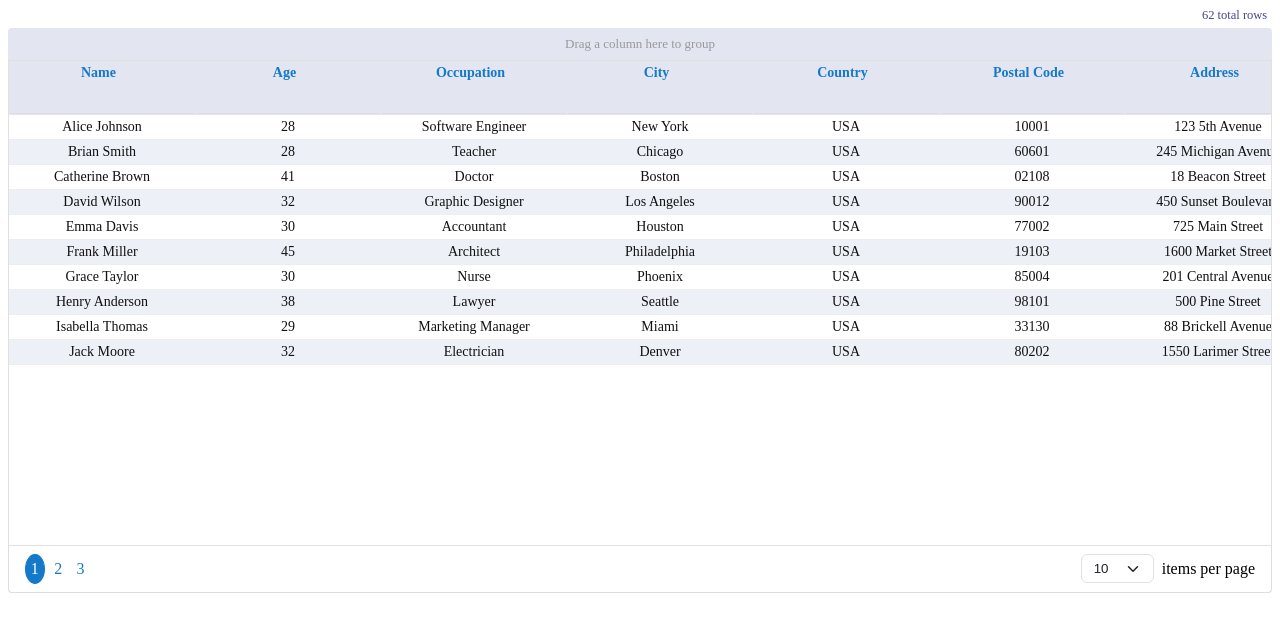
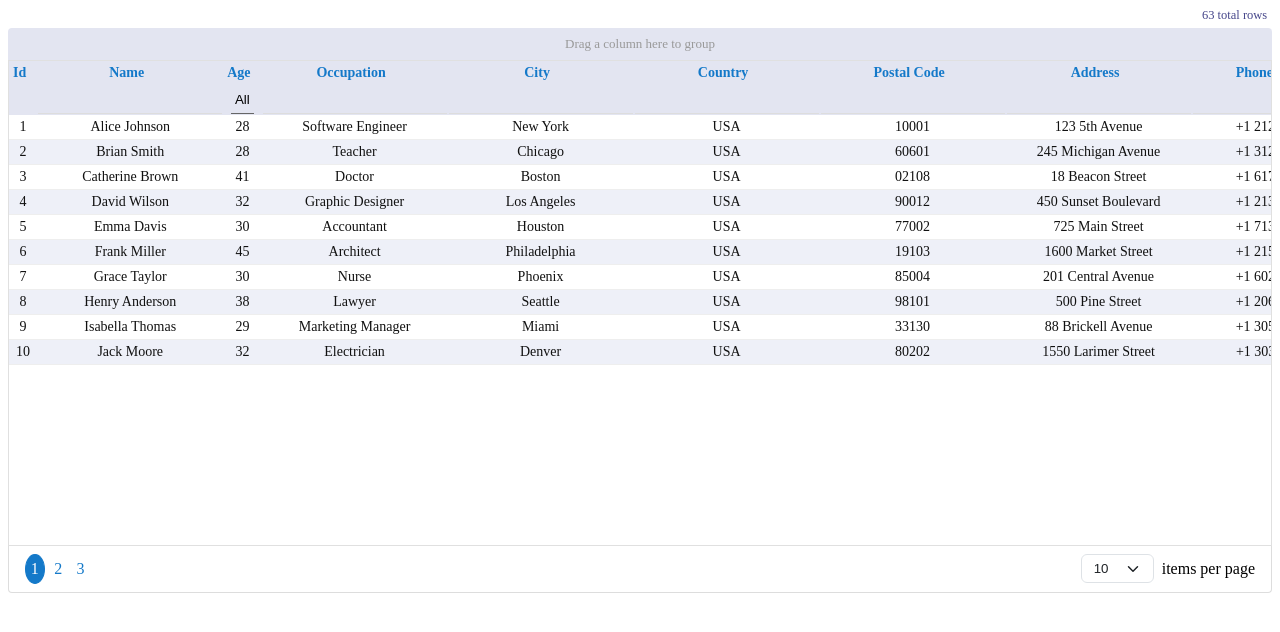
Before and after one commit to maissour/grid-vuejs, a Vue app in the folder gridVuejs/: page / in a window 1280 px wide. Shown: the top 632 px of the page. Built offline with nearby package versions, Linux system fonts and the light colour scheme; the HTML template or start-up script is replaced by a standard one.

Commit message:
drop down list was added with fix of group data

```diff
--- a/gridVuejs/src/assets/style.css
+++ b/gridVuejs/src/assets/style.css
@@ -84,29 +84,6 @@
   background: #e3e5f1;
 }
 
-.t-filter-input {
-  width: 100%;
-  box-sizing: border-box;
-  padding: 6px 4px;
-  font-size: 13px;
-  font-weight: normal;
-  color: #111111;
-  background: transparent;
-  border: none;
-  border-bottom: 1px solid #dddddd;
-  border-radius: 0;
-  outline: none;
-  transition: border-color 0.15s ease;
-}
-
-.t-filter-input:hover {
-  border-bottom-color: #bbbbbb;
-}
-
-.t-filter-input:focus {
-  border-bottom-color: #666666;
-}
-
 .t-group-container {
   background: #e3e5f1;
   padding: 0.5rem;
@@ -190,19 +167,19 @@
   background-color: #1479c9;
 }
 
-.t-sticky tbody tr.group-row td {
-  padding: 4px;
-  display: flex;
-  align-items: center;
-}
-
-.group-row td span {
+.group-row-label span {
   font-size: 12px;
   color: white;
 }
 
-.group-row td span:hover {
+.group-row-label span:hover {
   cursor: pointer;
+}
+
+.group-row-label{
+  display: flex;
+  align-items: center;
+  gap: 4px;
 }
 
 .group-label {
--- a/gridVuejs/src/components/grid/GridTable.vue
+++ b/gridVuejs/src/components/grid/GridTable.vue
@@ -3,14 +3,20 @@ import type { Component } from 'vue'
 import { computed, ref, type PropType } from 'vue'
 import {
   SortDirection,
+  type DisplayItem,
   type FilterState,
   type GridColumns,
+  type GroupItem,
   type GroupState,
+  type IdTextDto,
   type PageState,
+  type RowItem,
   type SortState,
 } from './index.types'
 import { formatDateDynamic, ISO_DATE } from '.'
 import dateFilterTemplate from './templates/dateFilterTemplate.vue'
+import dropDownlistTemplate from './templates/dropDownlistTemplate.vue'
+import textFilterTemplate from './templates/textFilterTemplate.vue'
 
 // Emits
 const emits = defineEmits([
@@ -47,13 +53,21 @@ const props = defineProps({
     type: Boolean,
     default: false,
   },
-  clientSort: {
+  isClientSort: {
+    type: Boolean,
+    default: true,
+  },
+  isClientFilter: {
     type: Boolean,
     default: true,
   },
 })
 
 // Data
+const dateFilterTemplateSlot = 'dateFilter'
+const dropdownListFilterTemplateSlot = 'dropDownlistFilter'
+const textFilterTemplateSlot = 'textFilter'
+const defaultSelection = 'All'
 const gridMargin = 16
 const maxVisiblePageNumber = 3
 const currentSelection = ref<Record<string, any>[]>([])
@@ -119,13 +133,6 @@ const selectedRowClass = (dataItem: Record<string, any>): string => {
   return ''
 }
 
-const computeTotalRows = (): string => {
-  if (props.dataItems.length > 0) {
-    return props.dataItems.length + ' total rows'
-  }
-  return ''
-}
-
 const computeSelection = (): string => {
   if (currentSelection.value.length == 1) {
     return '1 selected row'
@@ -170,24 +177,43 @@ const getFilterValue = (field: string): string => {
   return filterState.value.find((f) => f.field === field)?.value ?? ''
 }
 
-const groupData = (data: Record<string, any>[], fields: string[]) => {
-  return data.reduce(
-    (groups, item) => {
-      const key = fields.map((field) => `${field} : ${item[field]}`).join(' | ')
-      if (!groups[key]) groups[key] = []
-      groups[key].push(item)
-      return groups
-    },
-    {} as Record<string, any[]>,
-  )
+const groupData = (
+  data: Record<string, any>[],
+  fields: string[],
+  level = 0,
+  ancestors: string[] = [],
+): DisplayItem[] => {
+  if (level >= fields.length) {
+    return data.map((row) => ({ type: 'row', row, ancestors }))
   }
 
-const pageCount = computed(() => Math.ceil(props.dataItems.length / pageSize.value))
+  const field = fields[level]
+
+  const groups = new Map<any, Record<string, any>[]>()
+  data.forEach((item) => {
+    const value = item[field as string]
+    if (!groups.has(value)) groups.set(value, [])
+    groups.get(value)!.push(item)
+  })
+
+  const result: DisplayItem[] = []
+  groups.forEach((items, value) => {
+    const label = `${field} : ${value}`
+    const parentKey = ancestors[ancestors.length - 1]
+    const key = parentKey ? `${parentKey} | ${label}` : label
+
+    result.push({ type: 'group', key, label, level, ancestors })
+    result.push(...groupData(items, fields, level + 1, [...ancestors, key]))
+  })
+
+  return result
+}
 
 const localDataItem = computed(() => {
   let data: Record<string, any>[] = props.dataItems
+
   // Filter
-  if (filterState.value.length > 0 && props.filterable) {
+  if (filterState.value.length > 0 && props.filterable && props.isClientFilter) {
     data = data.filter((item) =>
       filterState.value.every((filter) => {
         const cellValue = item[filter.field]
@@ -196,8 +222,9 @@ const localDataItem = computed(() => {
       }),
     )
   }
+
   // Sort
-  if (sortState.value.length > 0 && props.clientSort) {
+  if (sortState.value.length > 0 && props.isClientSort) {
     data = [...data].sort((a, b) => {
       for (const sort of sortState.value) {
         const comparison = compareValues(a[sort.field], b[sort.field])
@@ -208,17 +235,46 @@ const localDataItem = computed(() => {
       return 0
     })
   }
+
   // Group
   if (groupeState.value.length > 0 && props.groupable) {
     const fields = groupeState.value.map((g) => g.field)
-    const group = groupData(data, fields)
-    const result = Object.values(group).flat().slice(pageState.value.skip, pageState.value.take)
-    return groupData(result, fields)
+
+    const ordered = groupData(data, fields)
+      .filter((i): i is RowItem => i.type === 'row')
+      .map((i) => i.row)
+
+    const pageRows = ordered.slice(pageState.value.skip, pageState.value.take)
+    const result = groupData(pageRows, fields)
+    return result
   }
 
   data = data.slice(pageState.value.skip, pageState.value.take)
 
   return data
+})
+
+const groupedItems = computed(() => localDataItem.value as DisplayItem[])
+
+const isGroupItem = (item: DisplayItem): item is GroupItem => item.type === 'group'
+
+const computeTotalRows = (): string => {
+  if (filterState.value.length > 0 && props.filterable && props.isClientFilter) {
+    const rowsCount = localDataItem.value.filter(
+      (item: Record<string, any>) => item.type !== 'group',
+    ).length
+    return rowsCount + ' total rows'
+  } else {
+    return props.dataItems.length + ' total rows'
+  }
+}
+
+const pageCount = computed(() => {
+  if (filterState.value.length > 0 && props.filterable && props.isClientFilter) {
+    return Math.ceil(localDataItem.value.length / pageSize.value)
+  } else {
+    return Math.ceil(props.dataItems.length / pageSize.value)
+  }
 })
 
 const visiblePages = computed(() => {
@@ -231,23 +287,52 @@ const visiblePages = computed(() => {
 })
 
 // Methods
-const filterCellRegistry: Record<string, Component> = {
-  dateFilter: dateFilterTemplate,
+const baseProps = (col: GridColumns) => ({
+  field: col.field,
+  value: getFilterValue(col.field),
+})
+
+const getDateFilterProps = (col: GridColumns) => ({
+  templateProps: {
+    ...baseProps(col),
+    format: col.format as string,
+    onChange: (v: any) => setFilterValue(col.field, v),
+  },
+})
+
+const dropdownListItems = (col: GridColumns): IdTextDto[] => {
+  if (props.dataItems.length === 0) {
+    return []
   }
 
-const resolveFilterCell = (col: GridColumns): Component | null => {
-  const fc = col.filterCell
-  if (!fc) return null
-  if (typeof fc === 'string') return filterCellRegistry[fc] ?? null
-  return fc
+  const uniqueValues = new Set(
+    props.dataItems
+      .map((item: any) => item[col.field])
+      .filter((v: any) => v !== null && v !== undefined && v !== ''),
+  )
+  const all: IdTextDto = { id: 0, text: defaultSelection }
+  let list = Array.from(uniqueValues)
+    .sort()
+    .map((value: any, idx: number) => ({
+      id: idx + 1,
+      text: String(value),
+    }))
+  list.unshift(all)
+  return list
 }
 
-const getFilterSlotProps = (col: GridColumns) => ({
-  props: {
-    field: col.field,
-    format: col.format,
-    value: getFilterValue(col.field),
-    onChange: (value: any) => setFilterValue(col.field, value),
+const getDropdownFilterProps = (col: GridColumns) => ({
+  templateProps: {
+    ...baseProps(col),
+    onChange: (v: any) => setFilterValue(col.field, v),
+    dataItemList: dropdownListItems(col),
+  },
+})
+
+const getTextFilterProps = (col: GridColumns) => ({
+  templateProps: {
+    ...baseProps(col),
+    onChange: (v: any) => setFilterValue(col.field, v),
   },
 })
 
@@ -310,7 +395,7 @@ const sortList = (event: PointerEvent, field: string) => {
 const setFilterValue = (field: string, value: string) => {
   const existing = filterState.value.find((f) => f.field === field)
   if (existing) {
-    if (value === '') {
+    if (value === '' || value == defaultSelection) {
       filterState.value = filterState.value.filter((f) => f.field !== field)
     } else {
       existing.value = value
@@ -367,7 +452,7 @@ const onGroupDrop = (event: DragEvent) => {
   if (!alreadyGrouped) {
     groupeState.value.push(dropped)
   }
-  emits('sortChange', groupeState.value)
+  emits('groupChange', groupeState.value)
 }
 
 const removeGroup = (field: string) => {
@@ -507,18 +592,19 @@ const compareValues = (aVal: any, bVal: any): number => {
         <tr class="t-filter-row" v-if="props.filterable">
           <th v-for="(col, idx) in props.columns" :key="idx">
             <template v-if="col.filterable">
-              <component
-                v-if="resolveFilterCell(col)"
-                :is="resolveFilterCell(col)"
-                :templateProps="getFilterSlotProps(col).props"
+              <dateFilterTemplate
+                v-if="col.filterCell == dateFilterTemplateSlot"
+                :templateProps="getDateFilterProps(col).templateProps"
               />
 
-              <input
-                v-else
-                class="t-filter-input"
-                type="text"
-                :value="getFilterValue(col.field)"
-                @input="setFilterValue(col.field, ($event.target as HTMLInputElement).value)"
+              <dropDownlistTemplate
+                v-if="col.filterCell == dropdownListFilterTemplateSlot"
+                :templateProps="getDropdownFilterProps(col).templateProps"
+              />
+
+              <textFilterTemplate
+                v-if="col.filterCell == textFilterTemplateSlot || col.filterCell == undefined"
+                :templateProps="getTextFilterProps(col).templateProps"
               />
             </template>
           </th>
@@ -527,29 +613,32 @@ const compareValues = (aVal: any, bVal: any): number => {
       <tbody>
         <!-- grouped mode -->
         <template v-if="isGrouped">
-          <template v-for="(groupRows, groupKey) in localDataItem" :key="groupKey">
-            <tr class="group-row">
+          <template v-for="(item, idx) in groupedItems" :key="idx">
+            <template v-if="!item.ancestors.some((k) => isGroupCollapsed(k))">
+              <!-- group row -->
+              <tr v-if="isGroupItem(item)" class="group-row">
                 <td :colspan="props.columns?.length">
+                  <div class="group-row-label" :style="{ paddingLeft: item.level * 20 + 'px' }">
                     <span
-                  :class="getCollapseClassIcon(isGroupCollapsed(groupKey as string))"
-                  @click="toggleCollapse(groupKey as string)"
+                      :class="getCollapseClassIcon(isGroupCollapsed(item.key))"
+                      @click="toggleCollapse(item.key)"
                     ></span>
-                <p class="group-label">{{ capitalizeTitleCol(groupKey as string) }}</p>
+                    <p class="group-label">{{ capitalizeTitleCol(item.label) }}</p>
+                  </div>
                 </td>
               </tr>
+
+              <!-- data row -->
               <tr
-              v-for="(row, rowIdx) in groupRows"
-              :key="rowIdx"
-              :class="[
-                selectedRowClass(row),
-                isGroupCollapsed(groupKey as string) ? 'hideElement' : '',
-              ]"
-              @click="selectionChange($event, row)"
+                v-else
+                :class="selectedRowClass(item.row)"
+                @click="selectionChange($event, item.row)"
               >
                 <td v-for="(col, colIdx) in props.columns" :key="colIdx">
-                {{ displayCell(col, row) }}
+                  {{ displayCell(col, item.row) }}
                 </td>
               </tr>
+            </template>
           </template>
         </template>
 
--- /dev/null
+++ b/gridVuejs/src/components/grid/templates/dropDownlistTemplate.vue
@@ -0,0 +1,100 @@
+<script setup lang="ts">
+import { ref } from 'vue'
+import type { IdTextDto } from '../index.types'
+
+// Props
+const p = defineProps<{
+  templateProps: {
+    field: string
+    value: any
+    onChange: (v: any) => void
+    dataItemList: IdTextDto[]
+  }
+}>()
+
+// Data
+const selectedValue = ref<IdTextDto>({ id: 0, text: 'All' })
+const open = ref(false)
+
+// Methods
+const pick = (id: number) => {
+  const selected = p.templateProps.dataItemList.find((i: IdTextDto) => i.id === id)
+  if (selected) {
+    selectedValue.value = selected
+    p.templateProps.onChange(selected.text)
+  }
+  open.value = false
+}
+</script>
+
+<template>
+  <div class="t-dropdown" @focusout="open = false" tabindex="-1">
+    <button type="button" class="t-select-filter" @click="open = !open">
+      {{ selectedValue.text }} <span class="fa-solid fa-chevron-down"></span>
+    </button>
+
+    <ul v-if="open" class="t-dropdown-list">
+      <li
+        v-for="val in p.templateProps.dataItemList"
+        :key="val.id"
+        class="t-select-option"
+        @mousedown.prevent="pick(val.id)"
+      >
+        {{ val.text }}
+      </li>
+    </ul>
+  </div>
+</template>
+
+<style scoped>
+.t-dropdown {
+  position: relative;
+  display: inline-block;
+}
+.t-select-filter {
+  background: transparent;
+  border: none;
+  border-bottom: 1px solid #666;
+  padding: 6px 4px;
+  cursor: pointer;
+}
+
+.t-select-filter span {
+  font-size: 10px;
+}
+
+.t-dropdown-list {
+  position: absolute;
+  height: 200px;
+  overflow: auto;
+  scrollbar-width: thin;
+  z-index: 10;
+  top: 100%;
+  left: 0;
+  min-width: 100%;
+  margin: 0;
+  padding: 0;
+  list-style: none;
+  background: white;
+  border: 1px solid white;
+  border-radius: 0px 0px 4px 4px;
+}
+.t-select-option {
+  display: flex;
+  justify-content: left;
+  padding: 3px 4px;
+  font-size: 12px;
+  color: black;
+  background: white;
+  cursor: pointer;
+  white-space: nowrap;
+}
+.t-select-option:hover {
+  background-color: #1479c9;
+  color: white;
+}
+
+.t-select-option:last-child {
+  border-radius: 0px 0px 3px 3px;
+}
+</style>
--- /dev/null
+++ b/gridVuejs/src/components/grid/templates/textFilterTemplate.vue
@@ -0,0 +1,42 @@
+<script setup lang="ts">
+// Props
+const p = defineProps<{
+  templateProps: {
+    field: string
+    value: any
+    onChange: (v: any) => void
+  }
+}>()
+</script>
+<template>
+  <input
+    class="t-filter-input"
+    type="text"
+    :value="p.templateProps.value"
+    @input="p.templateProps.onChange(($event.target as HTMLInputElement).value)"
+  />
+</template>
+<style scoped>
+.t-filter-input {
+  width: 100%;
+  box-sizing: border-box;
+  padding: 6px 4px;
+  font-size: 13px;
+  font-weight: normal;
+  color: #111111;
+  background: transparent;
+  border: none;
+  border-bottom: 1px solid #dddddd;
+  border-radius: 0;
+  outline: none;
+  transition: border-color 0.15s ease;
+}
+
+.t-filter-input:hover {
+  border-bottom-color: #bbbbbb;
+}
+
+.t-filter-input:focus {
+  border-bottom-color: #666666;
+}
+</style>
--- a/gridVuejs/src/views/HomeView.vue
+++ b/gridVuejs/src/views/HomeView.vue
@@ -5,6 +5,11 @@ import { dataItems } from './data'
 
 // Data
 const columns: GridColumns[] = [
+  {
+    title: 'id',
+    field: 'id',
+    filterable: false,
+  },
   {
     title: 'name',
     field: 'name',
@@ -14,6 +19,7 @@ const columns: GridColumns[] = [
     title: 'age',
     field: 'age',
     filterable: true,
+    filterCell: 'dropDownlistFilter',
   },
   {
     title: 'occupation',
--- a/gridVuejs/src/views/data.ts
+++ b/gridVuejs/src/views/data.ts
@@ -928,5 +928,20 @@ export const dataItems = [
     createdBy: 'manager',
     modifiedAt: '2025-06-17T10:25:00',
     modifiedBy: 'admin'
-  }
+  },
+  {
+    id: 63,
+    name: 'Brian Smith',
+    age: 28,
+    occupation: 'junior Developer',
+    city: 'Cluj-Napoca',
+    country: 'Romania',
+    postalCode: '400001',
+    address: '25 Strada Memorandumului',
+    phoneNumber: '+40 264 555 0162',
+    createdAt: '2025-06-03T11:40:00',
+    createdBy: 'manager',
+    modifiedAt: '2025-06-17T10:25:00',
+    modifiedBy: 'admin'
+  },
 ];
```
Also changed, not shown: gridVuejs/src/components/grid/index.types.ts (+19 -0 lines). Lines whose indentation alone changed are shown as unchanged.
